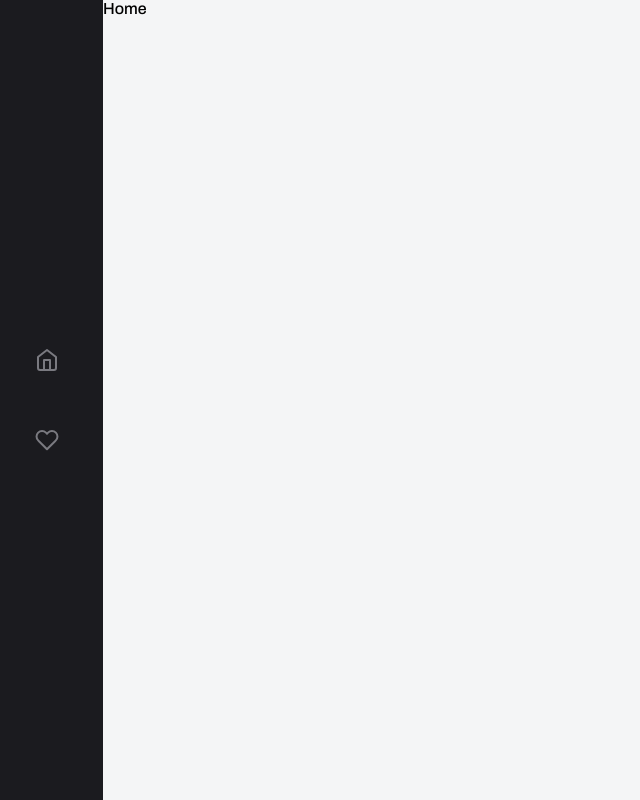
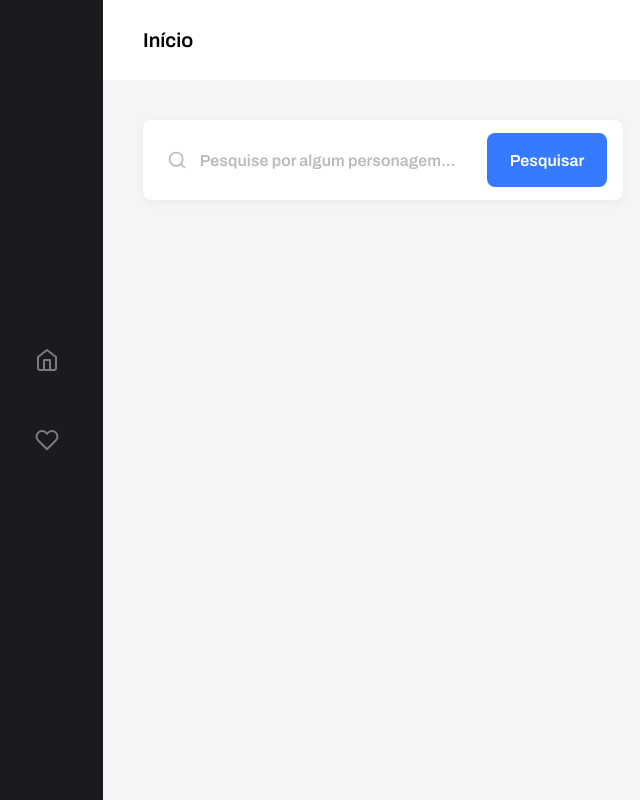
Before and after one commit to pedrocs378/lets-delivery-challenge, a React (Create React App) app: page / in a window 1280 px wide. Shown: the whole page, without its empty margins (9-649 px from the left). Built offline with nearby package versions, Linux system fonts and the light colour scheme.

Commit message:
feat: adiciona header e input na pagina home

```diff
--- a/src/pages/Home/index.tsx
+++ b/src/pages/Home/index.tsx
@@ -1,7 +1,30 @@
+import { FiSearch } from 'react-icons/fi'
+
+import { Container, SearchInput } from './styles'
 
 export function Home() {
 
 	return (
-		<div>Home</div>
+		<Container>
+			<header>
+				<div>
+					<strong>Início</strong>
+				</div>
+			</header>
+			<main>
+				<form>
+					<SearchInput htmlFor="search">
+						<FiSearch />
+						<input
+							id="search"
+							type="search"
+							name="search"
+							placeholder="Pesquise por algum personagem..."
+						/>
+						<button type="submit">Pesquisar</button>
+					</SearchInput>
+				</form>
+			</main>
+		</Container>
 	)
 }
--- /dev/null
+++ b/src/pages/Home/styles.ts
@@ -0,0 +1,89 @@
+import styled from "styled-components";
+
+export const Container = styled.div`
+
+	header{
+		background: var(--white);
+		height: 5rem;
+
+		display: flex;
+		align-items: center;
+		justify-content: center;
+
+		div {
+			width: 100%;
+			max-width: 1120px;
+			padding: 0 1rem;
+
+			strong{
+				font-size: 1.25rem;
+			}
+		}
+	}
+
+	main {
+		padding: 0 1rem;
+		max-width: 1120px;
+		margin: 2.5rem auto;
+	}
+`
+
+export const SearchInput = styled.label`
+	display: flex;
+
+	width: 100%;
+	max-width: 30rem;
+	height: 5rem;
+
+	padding: 0.8rem 1rem 0.8rem 1.5rem;
+	border-radius: 0.5rem;
+
+	background: var(--white);
+	box-shadow: 0 2px 10px rgba(0, 0, 0, 0.05);
+
+	&:hover svg {
+		color: var(--blue);
+		opacity: 1;
+	}
+
+	svg {
+		margin: auto 0;
+		margin-right: 0.5rem;
+		color: var(--gray);
+		opacity: 0.5;
+		height: 1.25rem;
+		width: 1.25rem;
+
+		transition: ease 0.2s;
+	}
+
+	input {
+		flex: 1;
+		padding: 0 0.3rem;
+		outline: none;
+		border: 0;
+		background: transparent;
+		color: var(--black);
+		font-weight: 600;
+
+		&::placeholder {
+			color: var(--gray);
+			opacity: 0.5;
+		}
+	}
+
+	button {
+		border: 0;
+		background: var(--blue);
+		color: var(--white);
+		width: 7.5rem;
+		border-radius: 0.5rem;
+		font-weight: 600;
+
+		transition: ease 0.2s;
+
+		&:hover {
+			filter: brightness(0.9);
+		}
+	}
+`
--- a/src/styles/global.ts
+++ b/src/styles/global.ts
@@ -9,6 +9,7 @@ export default createGlobalStyle`
 		--gray: #7A7A80;
 
 		--red: #DC1637;
+		--blue: #367BFF;
 	}
 
 	* {
```
